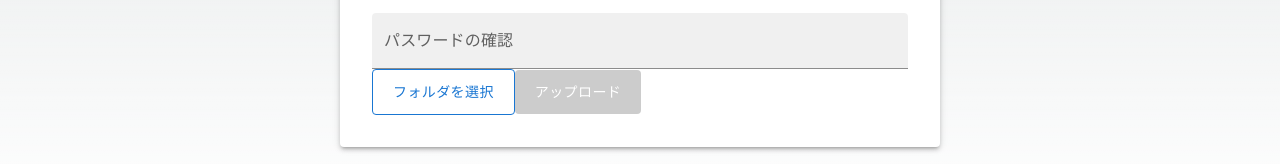
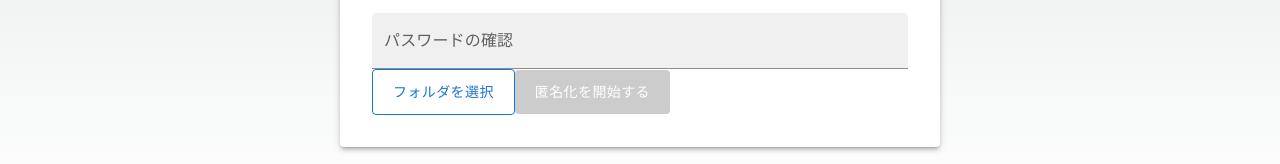
Before and after one commit to dekopon21020014/anonymize-ecg, a Next.js app in the folder front/: page / in a window 1280 px wide. Shown: the part 441-605 px from the top of the page. Built offline with nearby package versions, Linux system fonts and the light colour scheme.

Commit message:
clean: 不要な記述を削除．ボタンの表示を変更

```diff
--- a/front/src/components/Form.tsx
+++ b/front/src/components/Form.tsx
@@ -11,7 +11,6 @@ import {
   Stack,
 } from '@mui/material';
 import { uploadFiles } from '@/lib/uploadFiles';
-//import JSZip from "jszip";
 
 type FormValuesType = {
   password: string;
@@ -102,7 +101,7 @@ const Form = () => {
             '&:disabled': { backgroundColor: '#ccc', color: '#fff' }
           }}
         >
-          {uploading ? 'Uploading...' : 'アップロード'}
+          {uploading ? 'Uploading...' : '匿名化を開始する'}
         </Button>
         {files.length > 0 && (
           <>
```
